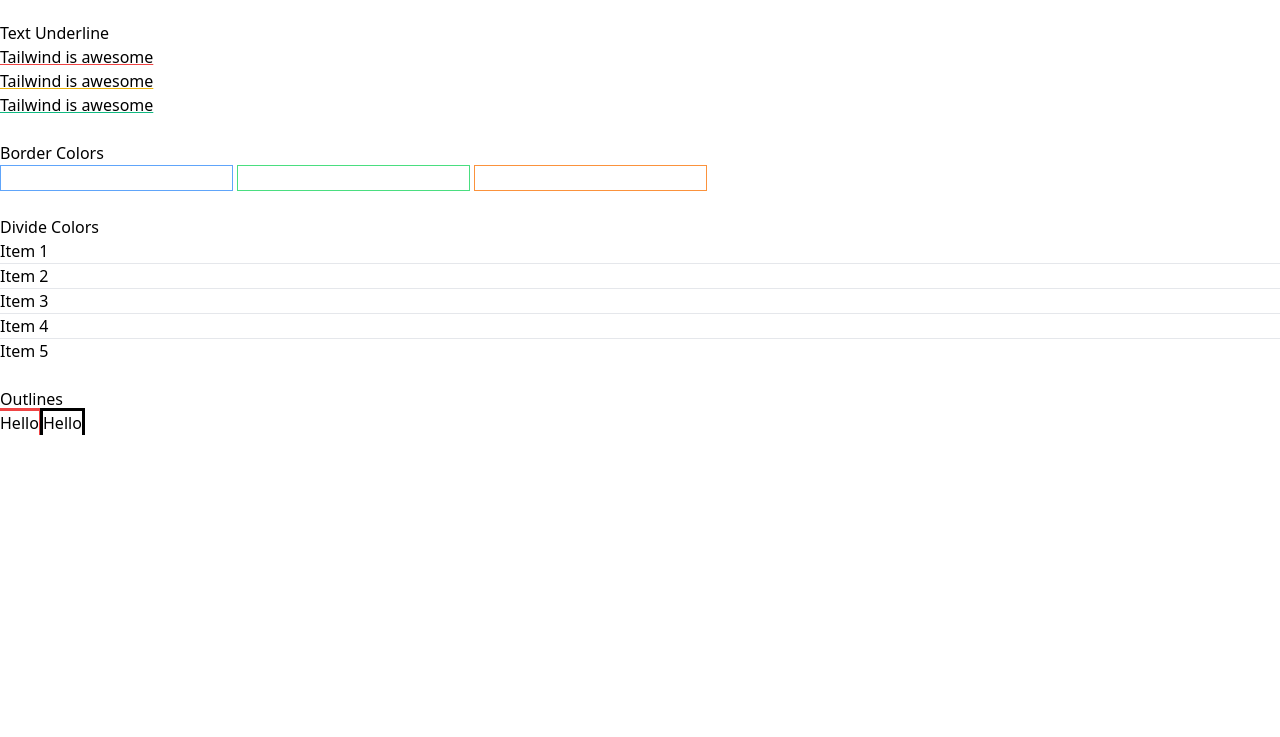
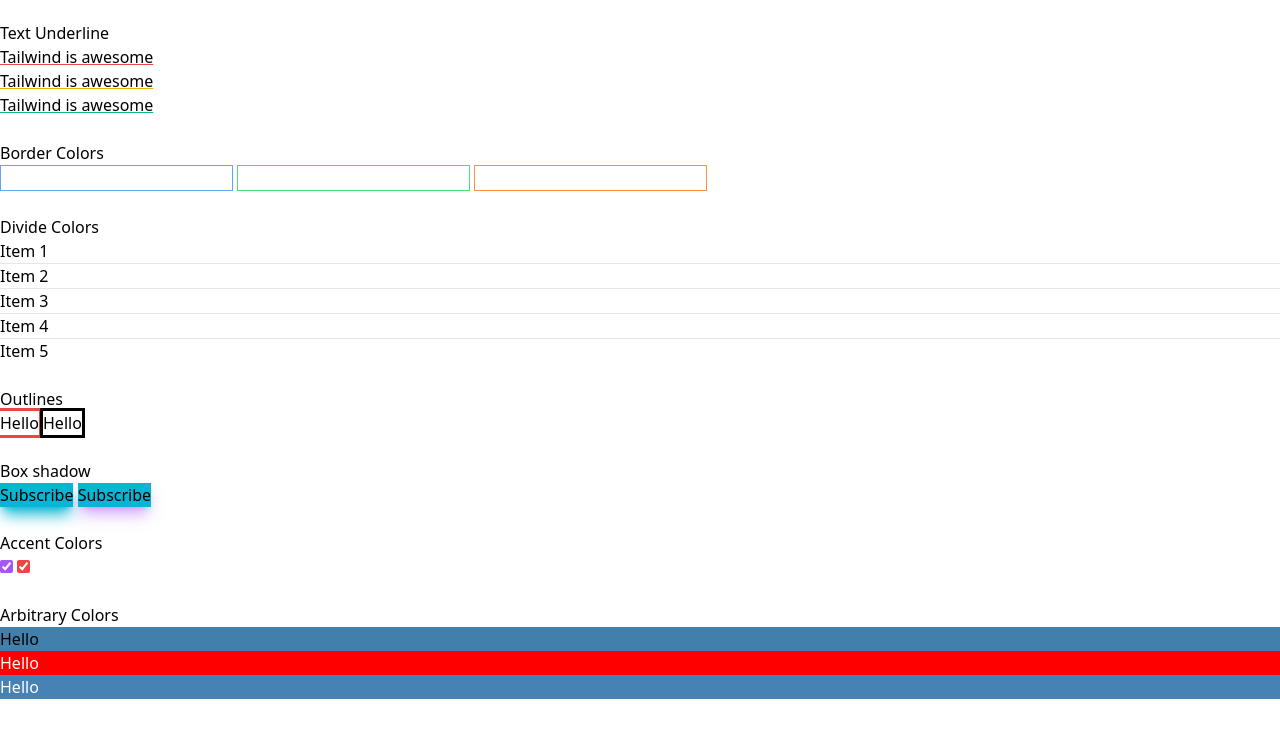
Before and after one commit to efunnuga-bamidele/Tailwind_Study_Exercise, a website: page example_two_color/index.html in a window 1280 px wide. Shown: the part 387-1124 px from the top of the page. Before the commit the page ends 822 px from the top, so only its background shows below. Drawn offline with Linux system fonts and the light colour scheme.

Commit message:
style:Implement Box Shadow, Accent and Arbitrary Colors

```diff
--- a/example_two_color/index.html
+++ b/example_two_color/index.html
@@ -61,6 +61,28 @@
     <button class="outline outline-red-500">Hello</button>
     <button class="outline oueline-blue-200">Hello</button>
   </div>
+  <br>
+  <div>
+    <h1>Box shadow</h1>
+    <button class="shadow-lg bg-cyan-500 shadow-cyan-500">Subscribe</button>
+    <button class="shadow-lg bg-cyan-500 shadow-purple-500/50">Subscribe</button>
+  </div>
+  <br>
+  <div>
+    <h1>Accent Colors</h1>
+    <input type="checkbox" class="accent-purple-500" checked>
+    <input type="checkbox" class="accent-red-500" checked>
+  </div>
+  <br>
+  <div>
+    <h1>Arbitrary Colors</h1>
+    <div class="bg-[#427fab]">Hello</div>
+    <div class="bg-[rgb(255,0,0)] text-white">Hello</div>
+    <div class="bg-[steelblue] text-white">Hello</div>
+  </div>
+
+  <br>
+  <br>
 </body>
 
 </html>
```
Also changed, not shown: example_two_color/css/style.css.
